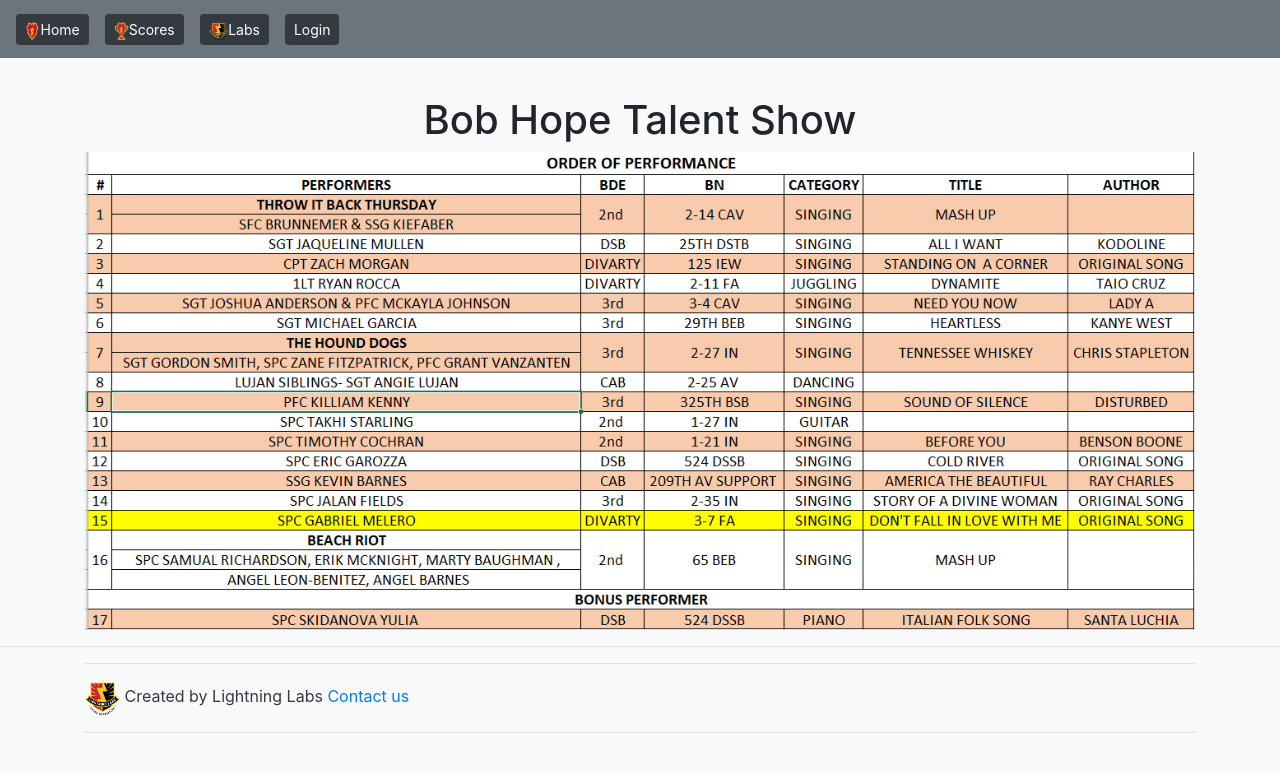
After one commit to nimoooos/Guadalcanal-Cup-Scoring, a Flask app: template templates/bracket/talent.html in a window 1280 px wide. The commit adds this page. Shown: the top 772 px of the page. Run offline with Flask 3, Linux system fonts and the light colour scheme; the template is opened without the code that fills it, so the values that code supplies are empty; parts of the project's set-up code (start-up, migrations or seed data) failed here and were passed over.

Commit message:
added TalentShow bracket

```diff
--- /dev/null
+++ b/templates/bracket/talent.html
@@ -0,0 +1,11 @@
+{% extends "base.html" %}
+{% block title %}Tropic Lightning Week 2023{% endblock %}
+{% block head %}
+  {{ super() }}
+{% endblock %}
+{% block content %}
+<h1 class="text-center">Bob Hope Talent Show</h1>
+    <div class="container-md">
+        <img src="{{ url_for('static', filename='brackets/TL_Got_Talent_Schedule.jpg')}}" class="img-fluid" alt="bracket picture">
+    </div>
+{% endblock %}
--- a/templates/info2.html
+++ b/templates/info2.html
@@ -63,7 +63,7 @@
             <a href="{{url_for('medalhonor', hero='yabes')}}" class="hero-link">1SG Maximo Yabes</a> Field Feeding Cook-Off <i>Brigade-Only Event</i><br>
             <a href="{{url_for('medalhonor', hero='warren')}}" class="hero-link">1LT John Warren</a> Drone Competition <i>Brigade-Only Event</i><br>
             <a href="{{url_for('medalhonor', hero='fournier')}}" class="hero-link">SGT William Fournier</a> <a href="{{url_for('bracket', event_id='swim')}}">Swimming Relay</a><br>
-            <a href="{{url_for('medalhonor', hero='bobhope')}}" class="hero-link">Bob Hope</a> Talent Show<br>
+            <a href="{{url_for('medalhonor', hero='bobhope')}}" class="hero-link">Bob Hope</a> <a href="{{url_for('bracket', event_id='talent')}}">Talent Show</a><br>
             <a href="{{url_for('medalhonor', hero='cooley')}}" class="hero-link">SSG Raymond Cooley</a> 10K Race<br>
             <a href="{{url_for('medalhonor', hero='birdwell')}}" class="hero-link">SP5 Dwight Birdwell</a> Stress Shoot
         </div>
```
Also changed, not shown: static/brackets/TL_Got_Talent_Schedule.jpg (added).
